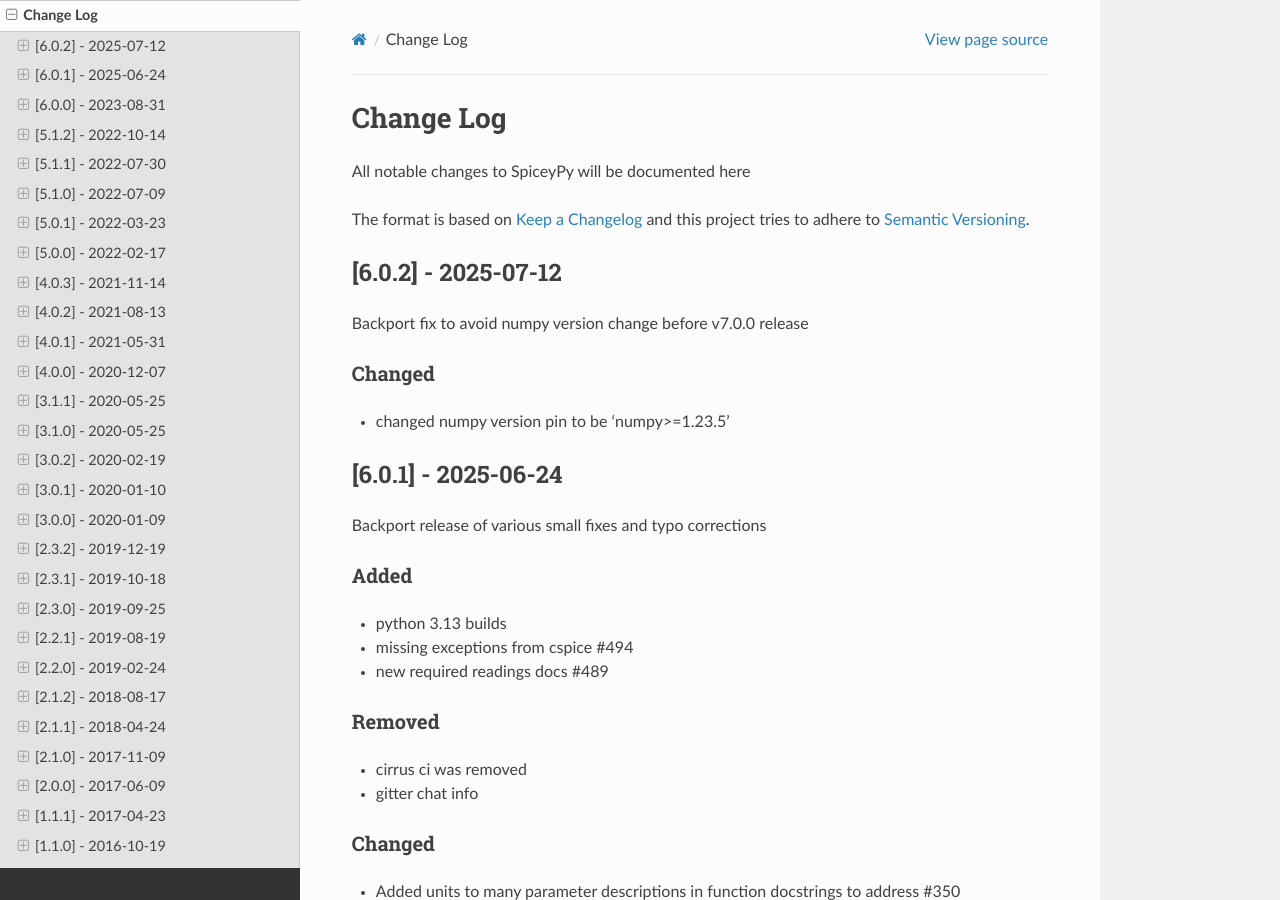
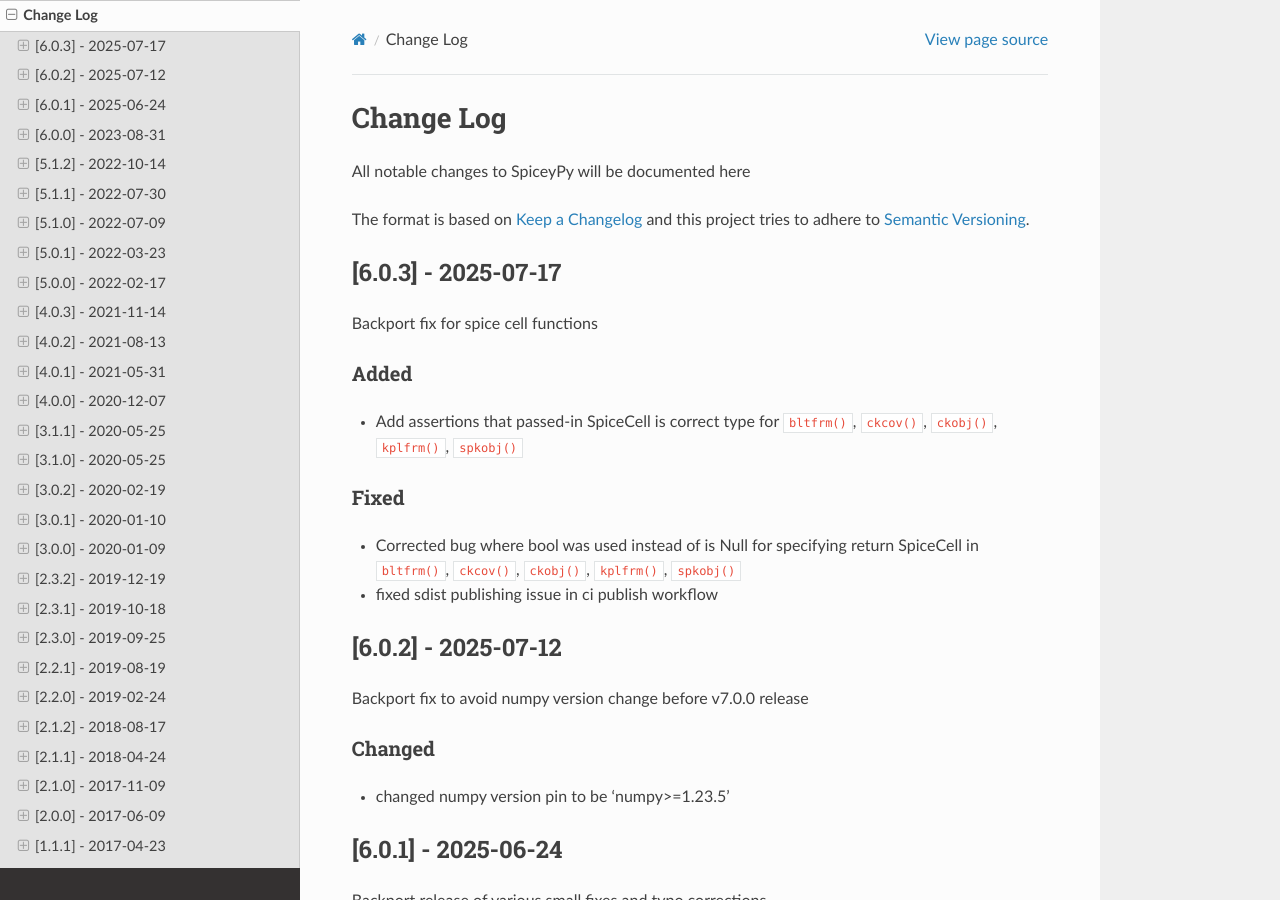
Before and after one commit to AndrewAnnex/SpiceyPy, a Sphinx documentation site: the page built from docs/changelog.md, in a window 1280 px wide and 900 px high. Built offline with Sphinx 7.4.7 and the Read the Docs theme 3.1.0, drawn with Linux system fonts in a browser that asks for light colours.

Commit message:
fixed sdist publishing issue in ci publish workflow

```diff
--- a/CHANGELOG.md
+++ b/CHANGELOG.md
@@ -3,6 +3,17 @@
 
 The format is based on [Keep a Changelog](http://keepachangelog.com/)
 and this project tries to adhere to [Semantic Versioning](http://semver.org/).
+
+## [6.0.3] - 2025-07-17
+Backport fix for spice cell functions
+
+### Added
+- Add assertions that passed-in SpiceCell is correct type for `bltfrm()`, `ckcov()`, `ckobj()`, `kplfrm()`, `spkobj()`
+
+### Fixed
+- Corrected bug where bool was used instead of is Null for specifying return SpiceCell in `bltfrm()`, `ckcov()`, `ckobj()`, `kplfrm()`, `spkobj()`
+- fixed sdist publishing issue in ci publish workflow
+
 
 ## [6.0.2] - 2025-07-12
 Backport fix to avoid numpy version change before v7.0.0 release
--- a/docs/conf.py
+++ b/docs/conf.py
@@ -114,9 +114,9 @@
 # built documents.
 #
 # The short X.Y version.
-version = "6.0.2"
+version = "6.0.3"
 # The full version, including alpha/beta/rc tags.
-release = "6.0.2"
+release = "6.0.3"
 
 # The language for content autogenerated by Sphinx. Refer to documentation
 # for a list of supported languages.
--- a/src/spiceypy/__init__.py
+++ b/src/spiceypy/__init__.py
@@ -22,7 +22,7 @@
 SOFTWARE.
 """
 __author__ = "AndrewAnnex"
-__version__ = "6.0.2"
+__version__ = "6.0.3"
 
 from .spiceypy import *
 from .utils import support_types
```
Also changed, not shown: 1 other file.
